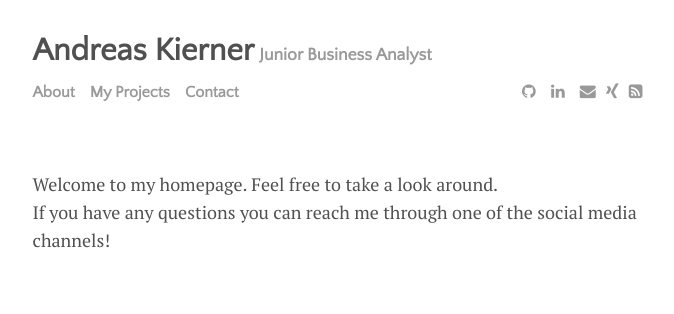
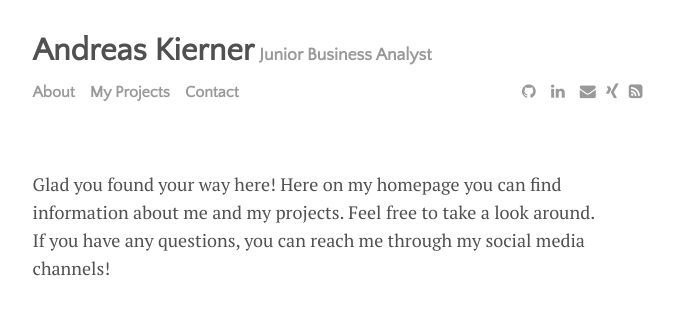
Before and after one commit to AndreasKierner/AndreasKierner.github.io, a Jekyll site: the page built from index.html, in a window 1280 px wide, cut to the strip 0-314 px from the top of the page. Shown: the whole strip, without its empty margins (300-974 px from the left). Built offline with Jekyll 4.4.1, drawn with Linux system fonts in a browser that asks for light colours; the list of posts is cut into pages by our own code.

Commit message:
Update index.html

```diff
--- a/index.html
+++ b/index.html
@@ -3,7 +3,8 @@ layout: default
 title: Home
 ---
 
-Welcome to my homepage.
+Glad you found your way here!
+Here on my homepage you can find information about me and my projects.
 Feel free to take a look around.
 <br />
-If you have any questions you can reach me through one of the social media channels!
+If you have any questions, you can reach me through my social media channels!
```
